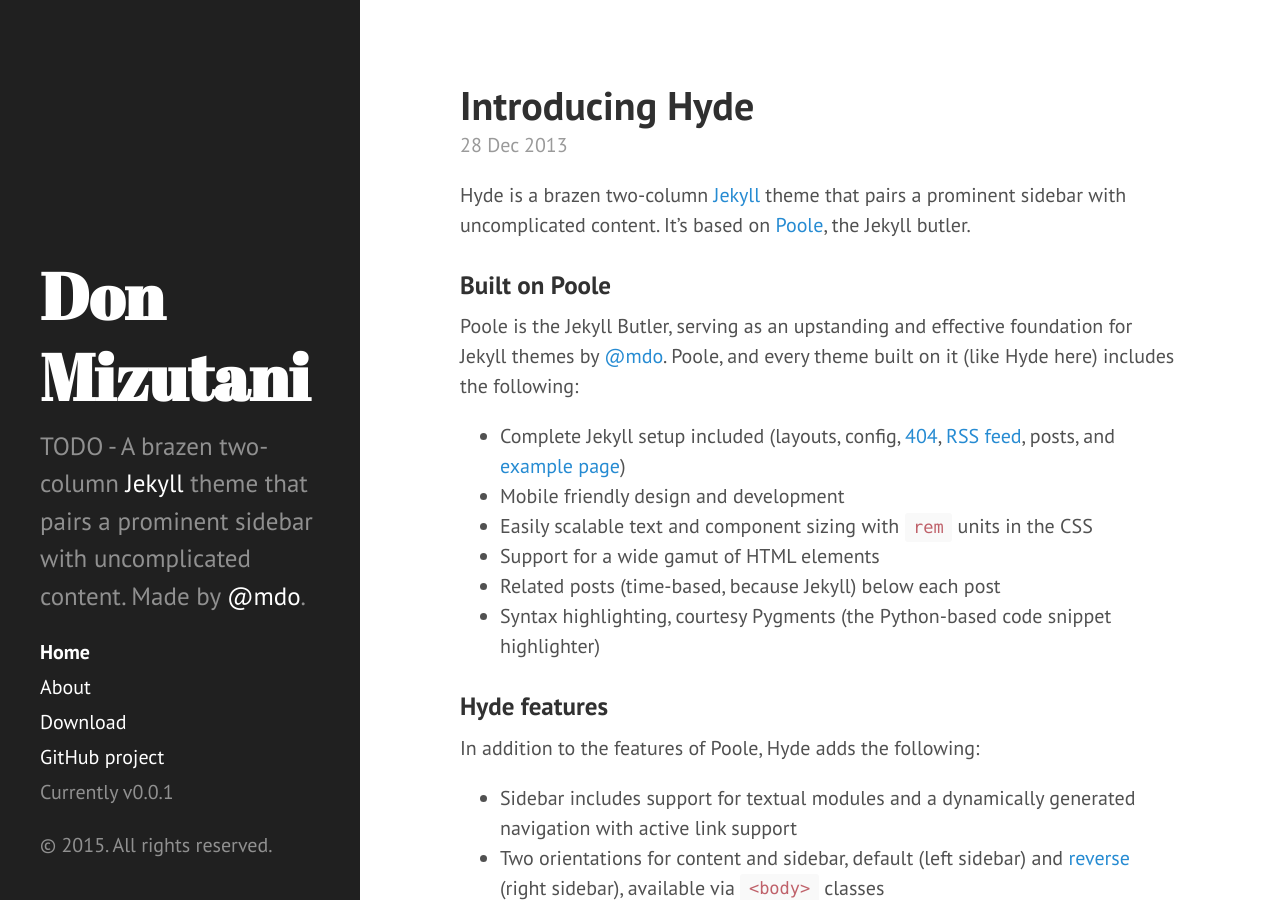
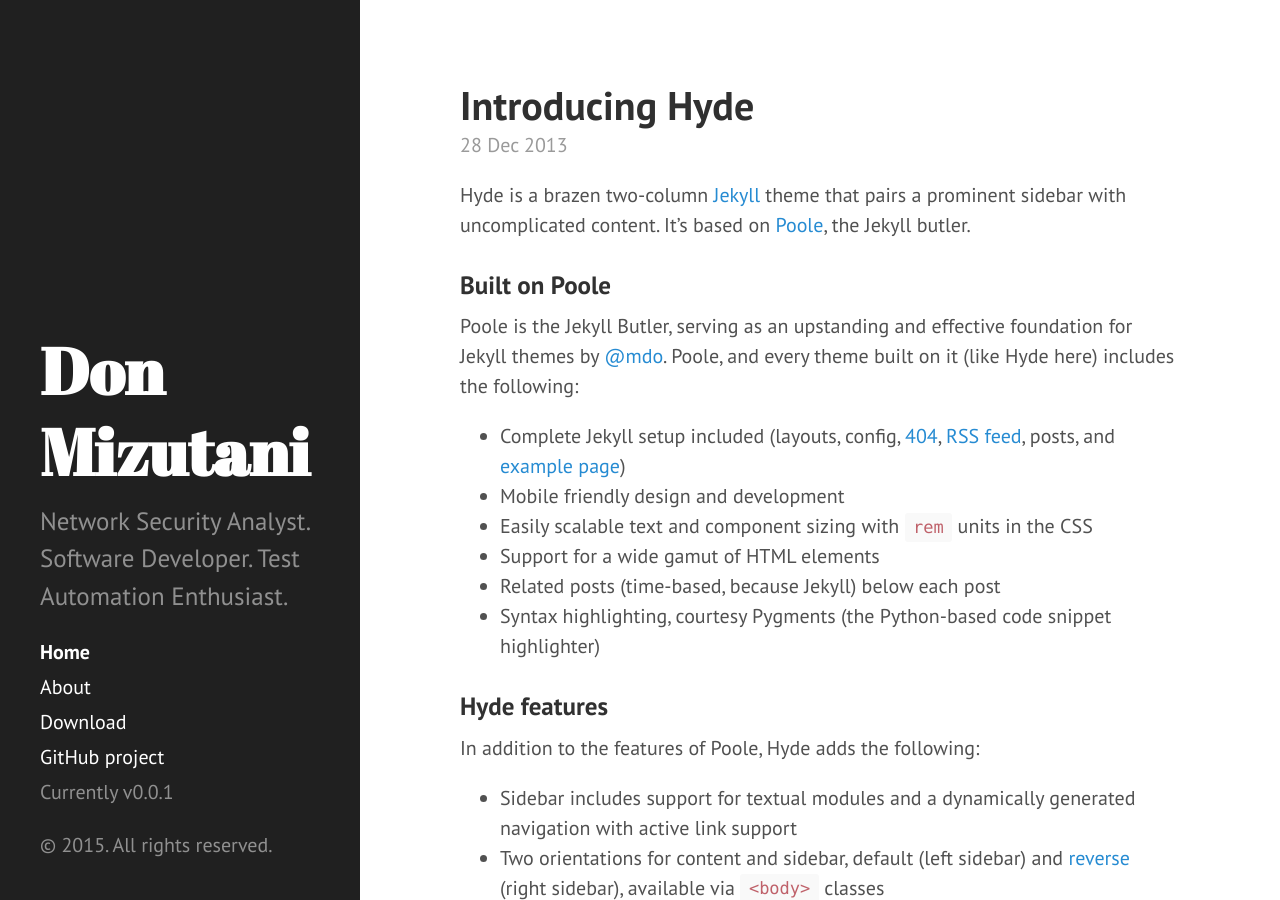
Before and after one commit to donmizutani/dm-newsite, a Jekyll site: the page built from index.html, in a window 1280 px wide and 900 px high. Built offline with Jekyll 4.4.1, drawn with Linux system fonts in a browser that asks for light colours; Markdown is read by kramdown in place of the engine named in the settings; the list of posts is cut into pages by our own code.

Commit message:
updated config description

```diff
--- a/_config.yml
+++ b/_config.yml
@@ -9,7 +9,7 @@
 # Setup
 title:            Don Mizutani
 tagline:          'Network Security Analyst. Software Developer. Test Automation Enthusiast.'
-description:      'TODO - A brazen two-column <a href="http://jekyllrb.com" target="_blank">Jekyll</a> theme that pairs a prominent sidebar with uncomplicated content. Made by <a href="https://twitter.com/mdo" target="_blank">@mdo</a>.'
+description:      'Network Security Analyst. Software Developer. Test Automation Enthusiast.'
 url:              http://www.donmizutani.com
 baseurl:          /
 
```
